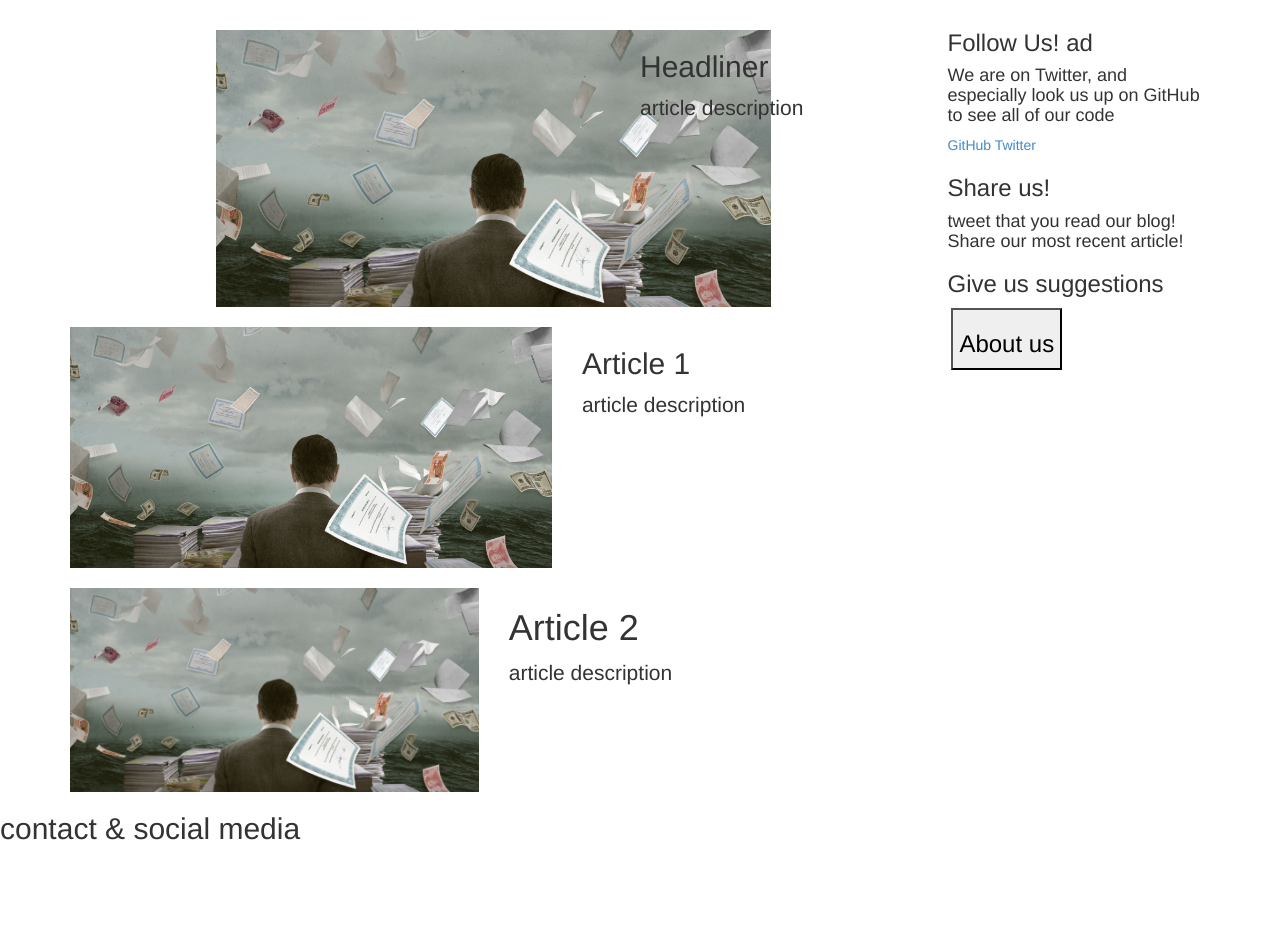
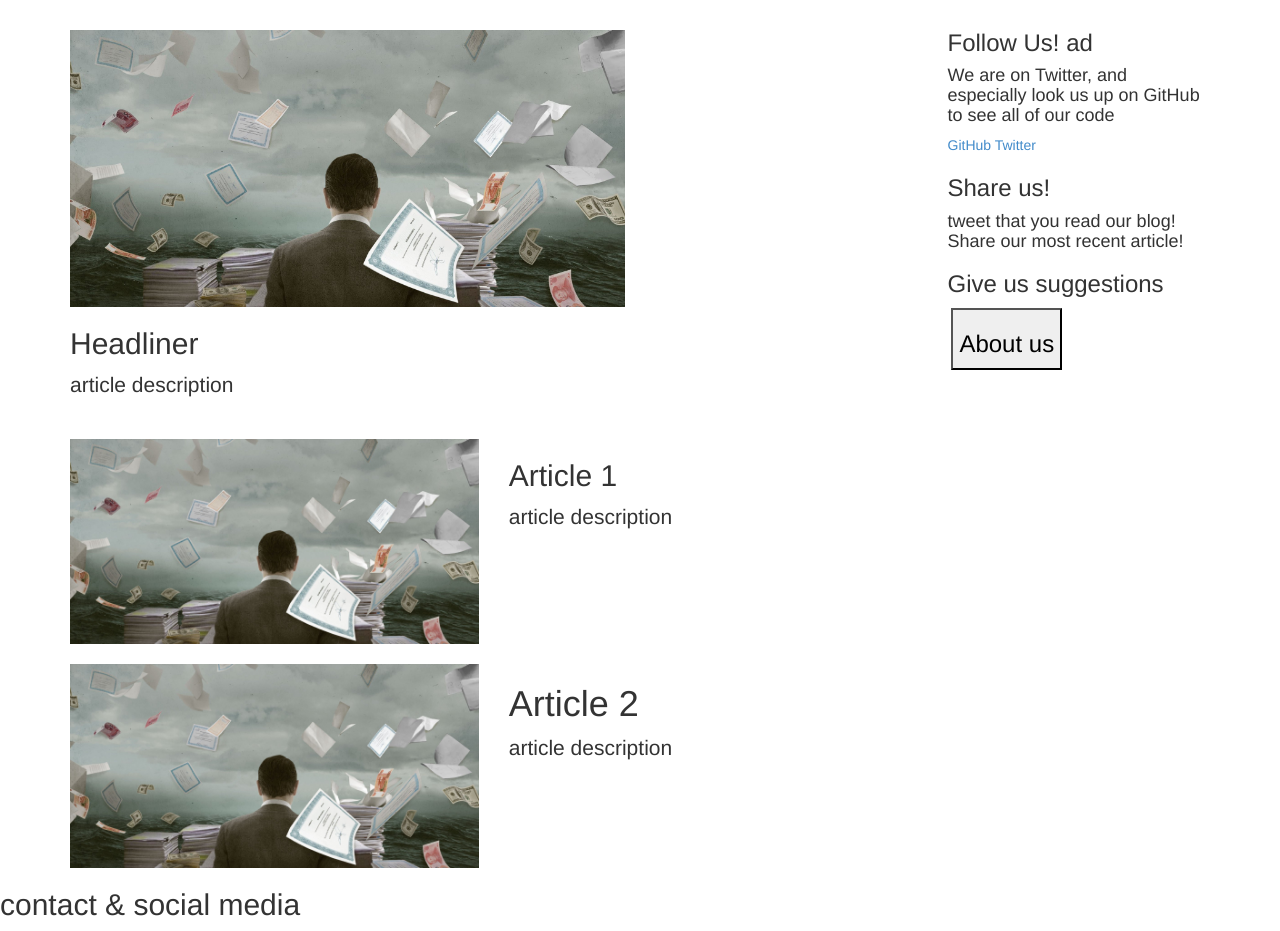
Before and after one commit to carterfawson/TheCreativeTruth, a Django app: template templates/index.html in a window 1280 px wide. Shown: the part 170-1101 px from the top of the page. Before the commit the page ends 1010 px from the top, so only its background shows below. Run offline with Django 3.2, Linux system fonts and the light colour scheme; the template is opened without the code that fills it, so the values that code supplies are empty; some libraries are stand-ins or nearby versions.

Commit message:
working with Bootstrap

```diff
--- a/templates/index.html
+++ b/templates/index.html
@@ -30,24 +30,24 @@
 <main class="container">
     <div class="row main-row">
         <div class="col-sm-9">
-            <article class="row top-buffer">
-                <img src="{% static 'blog/images/money_copy.jpg' %}" class="col-sm-8 col-sm-push-2 img-headline"/>
+            <div class="row top-buffer">
+                <img src="{% static 'blog/images/money_copy.jpg' %}" class="col-sm-8 img-responsive img-headline"/>
+            </div>
             <div class="row">
                 <div class="col-sm-12">
                     <h2>Headliner</h2>
                     <p class="lead">article description</p>
                 </div>
             </div>
-            </article>
             <article class="row top-buffer">
-                <img src="{% static 'blog/images/money_copy.jpg' %}" class="col-sm-7"/>
+                <img src="{% static 'blog/images/money_copy.jpg' %}" class="col-sm-6 img-responsive"/>
                 <div class="col-sm-5">
                     <h2>Article 1</h2>
                     <p class="lead">article description</p>
                 </div>
             </article>
             <article class="row top-buffer">
-                <img src="{% static 'blog/images/money_copy.jpg' %}" class="col-sm-6"/>
+                <img src="{% static 'blog/images/money_copy.jpg' %}" class="col-sm-6 img-responsive"/>
                 <div class="col-sm-6">
                     <h1>Article 2</h1>
                     <p class="lead">article description</p>
```
Lines whose indentation alone changed are shown as unchanged.
